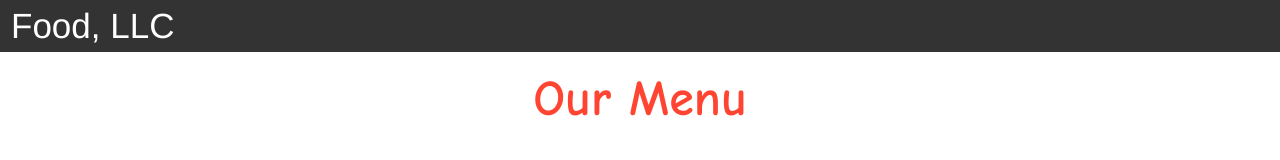
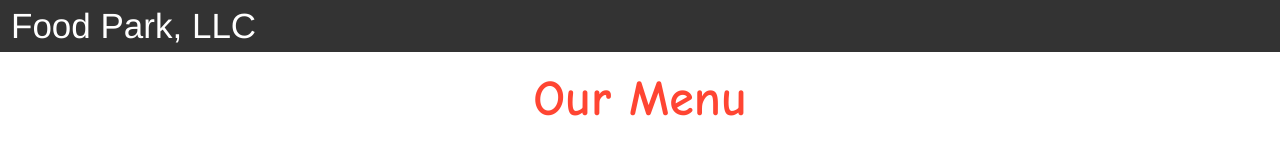
Before and after one commit to mostafiz157/Coursera-HTML-CSS-and-JavaScript-for-Web-Developers-Assignments-Module-3, a plain HTML site: page index.html in a window 1280 px wide. Shown: the top 160 px of the page. Drawn offline with nearby package versions, Linux system fonts and the light colour scheme.

Commit message:
Update index.html

```diff
--- a/index.html
+++ b/index.html
@@ -28,7 +28,7 @@
         <span class="icon-bar"></span>
         <span class="icon-bar"></span>
       </button>
-      <a class="navbar-brand" href="#">Food, LLC</a>
+      <a class="navbar-brand" href="#">Food Park, LLC</a>
     </div>
 
     <div class="collapse" id="myNavbar">
```
